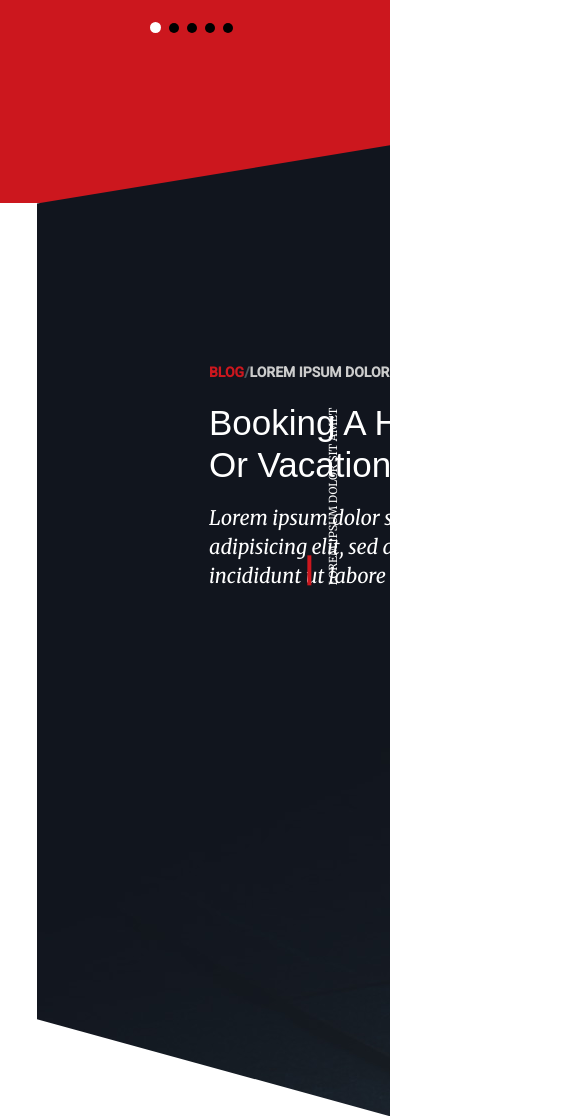
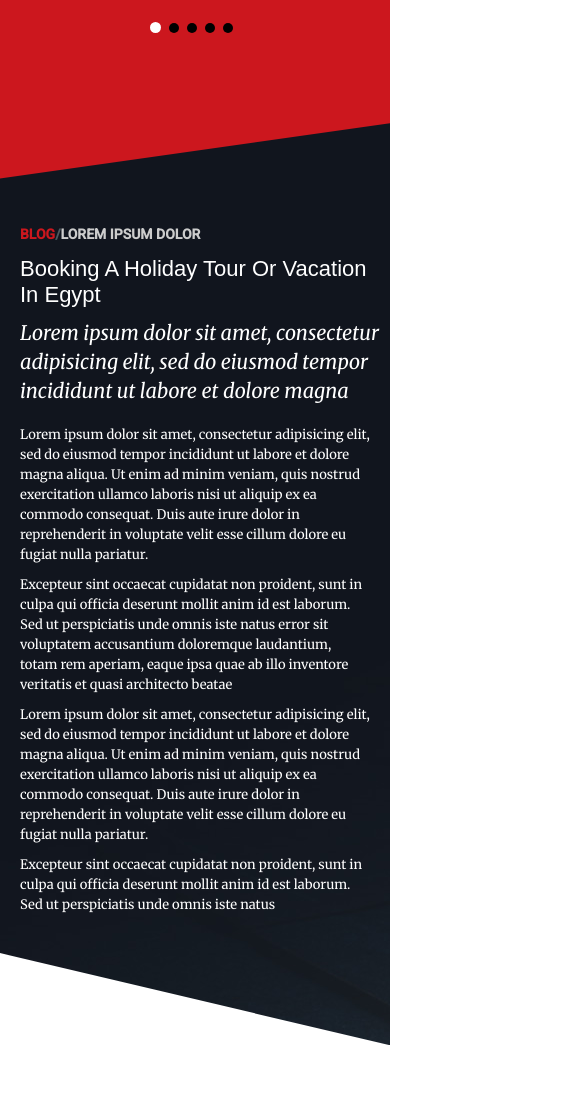
Before and after one commit to AndreyDorodnev/Magazine-template, a website: page index.html in a window 390 px wide. Shown: the part 1332-2448 px from the top of the page, 585 px wide, since content can reach past the window. After the commit the page ends 2377 px from the top, so only its background shows below. Drawn offline with nearby package versions, Linux system fonts and the light colour scheme; files that its build step writes are made by us from their sources; files whose address does not match are found by name; a web font is replaced by a local one.

Commit message:
article adaptive design add

```diff
--- a/scss/blocks/article.scss
+++ b/scss/blocks/article.scss
@@ -36,7 +36,7 @@
                 }
                 h2{
                     width: 380px;
-                    margin-bottom: 17px;
+                    margin-bottom: 20px;
                 }
                 .desc{
                     color: $white;
@@ -46,7 +46,7 @@
                     line-height: 29px;
                 }
             }
-            .text{
+            .text{  //article text 2 columns
                 margin-top: 41px;
                 column-count: 2;
                 column-fill: auto;
@@ -64,7 +64,7 @@
                 }
             }
         }
-        aside{
+        aside{  //right label
             position: absolute;
             right: -31px;
             top: 327px;
@@ -85,3 +85,101 @@
         }
     }
 }
+
+@media(max-width:1500px){
+    .main-article{
+        .main-artcile-content{
+
+            aside{
+                display: none;
+            }
+            article{
+                height: 500px;
+                padding-bottom: 120px;
+                .text{
+                    margin: 41px 20px 0;
+                    p{
+                        margin-bottom: 10px;
+                        margin-top: 0 !important;
+                    }
+                }
+            }
+        }
+    }
+}
+
+@media(max-width:1120px){
+    .main-article{
+        .main-artcile-content{
+            article{
+                height: 100%;
+                padding-top: 100px;
+                .text{
+                    margin-top: 0;
+                }
+                .title, .text{
+                    flex: 1 1 50%;
+                }
+                .title{
+                    h2{
+                        width: 100%;
+                    }
+                }
+            }
+        }
+    }
+}
+
+@media(max-width:870px){
+    .main-article{
+        .main-artcile-content{
+            article{
+                margin-left: 20px;
+                .title{
+                    .top-text{
+                        margin-bottom: 10px;
+                    }
+                    h2{
+                        font-size: 22px;
+                        line-height: 26px;
+                        margin-bottom: 10px;
+                    }
+                    p{
+                        font-size: 18px;
+                    }
+                }
+                .text{
+                    p{
+                        line-height: 20px;
+                    }
+                }
+            }
+        }
+    }
+}
+
+@media(max-width:700px){
+    .main-article{
+        .main-artcile-content{
+            article{
+                flex-direction: column;
+                align-items: flex-start;
+                .title{
+                    margin-bottom: 20px;
+                }
+                .text{
+                    margin-left: 0;
+                }
+            }
+        }
+    }
+}
+
+@media(max-width:500px){
+    .main-article{
+        .main-artcile-content{
+            margin-left: 0;
+            margin-top: -80px;
+        }
+    }
+}
```
